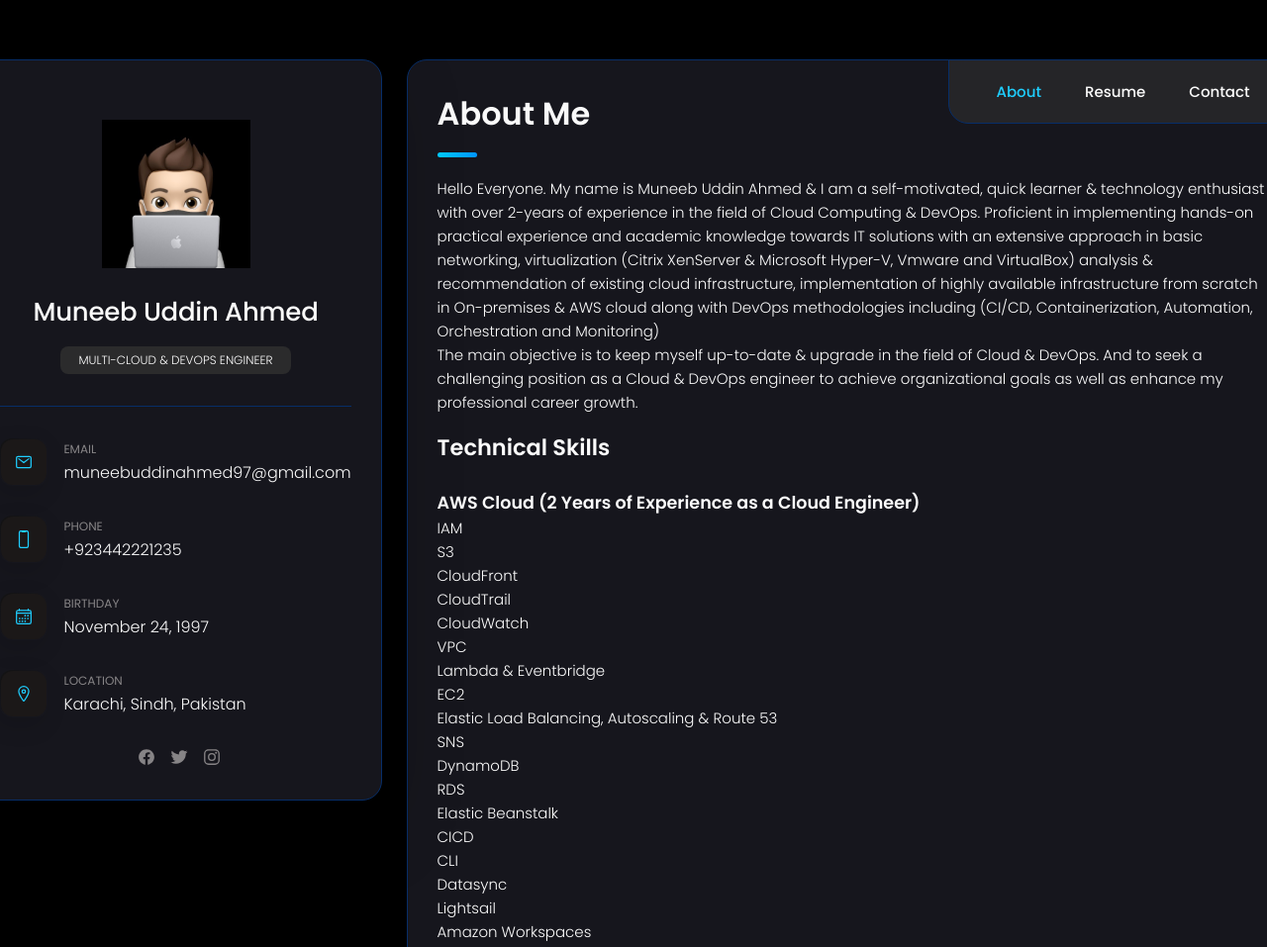
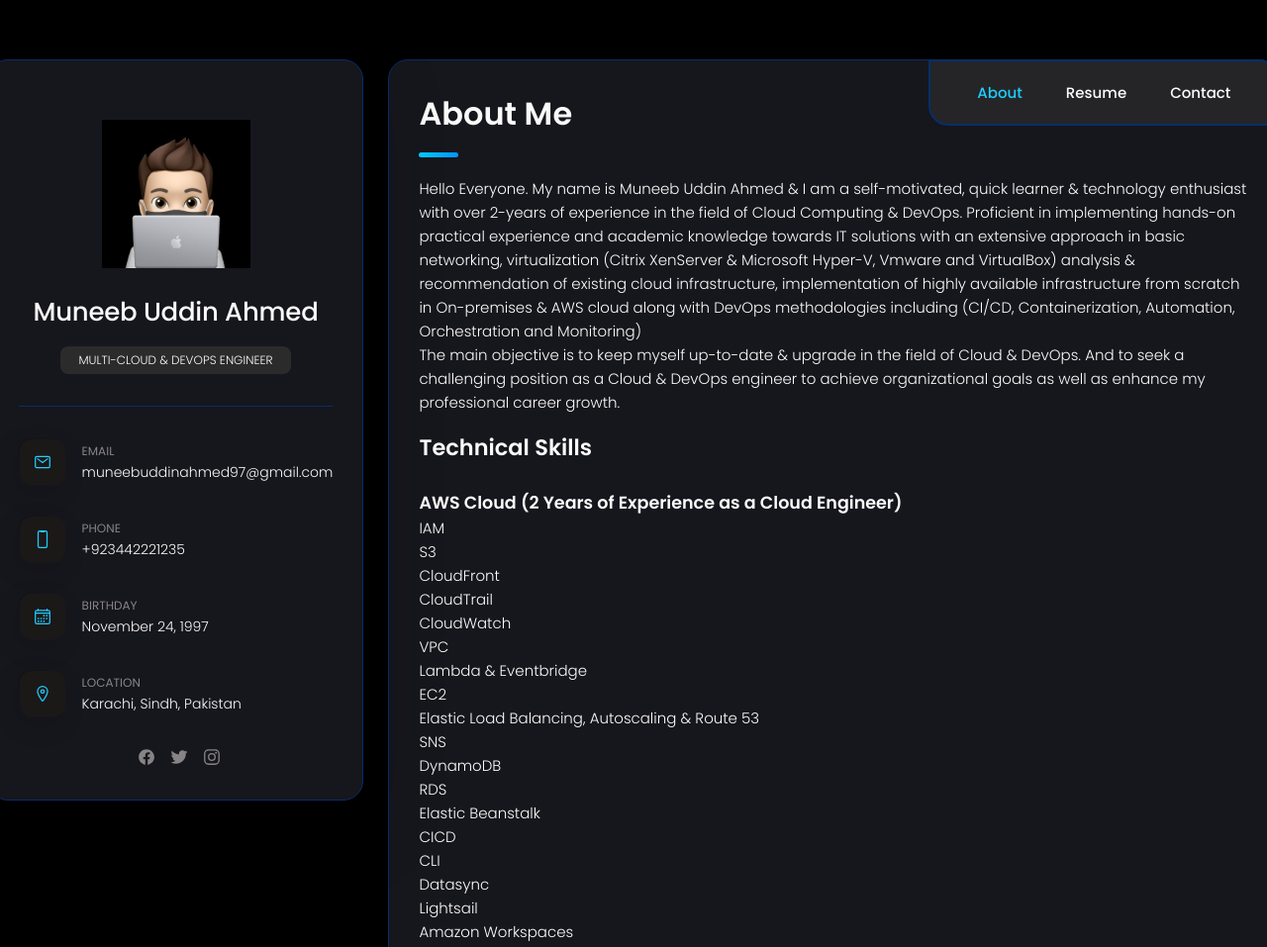
Before and after one commit to muneebuddinahmed97/muneeb-portfolio, a plain HTML site: page index.html in a window 1280 px wide. Shown: the top 957 px of the page at 99% size. Drawn offline with nearby package versions, Linux system fonts and the light colour scheme.

Commit message:
Updated style.css

```diff
--- a/assets/css/style.css
+++ b/assets/css/style.css
@@ -396,7 +396,7 @@ main {
 
 .contact-info :is(.contact-link, time, address) {
   color: var(--white-2);
-  font-size: var(--fs-9);
+  font-size: var(--fs-7);
 }
 
 .contact-info address { font-style: normal; }
@@ -433,7 +433,7 @@ main {
   width: 100%;
   background: hsla(240, 1%, 17%, 0.75);
   backdrop-filter: blur(10px);
-  border: 1px solid var(--jet);
+  border: 2px solid var(--jet);
   border-radius: 12px 12px 0 0;
   box-shadow: var(--shadow-2);
   z-index: 5;
@@ -449,7 +449,7 @@ main {
 
 .navbar-link {
   color: var(--light-gray);
-  font-size: var(--fs-8);
+  font-size: var(--fs-7);
   padding: 20px 7px;
   transition: color var(--transition-1);
 }
@@ -527,10 +527,6 @@ main {
   line-height: 1.6;
 }
 
-
-/**
- * #testimonials
- */
 
 .testimonials { margin-bottom: 30px; }
 
@@ -578,11 +574,6 @@ main {
   -webkit-box-orient: vertical;
   overflow: hidden;
 }
-
-
-/**
- * #testimonials-modal
- */
 
 .modal-container {
   position: fixed;
```
